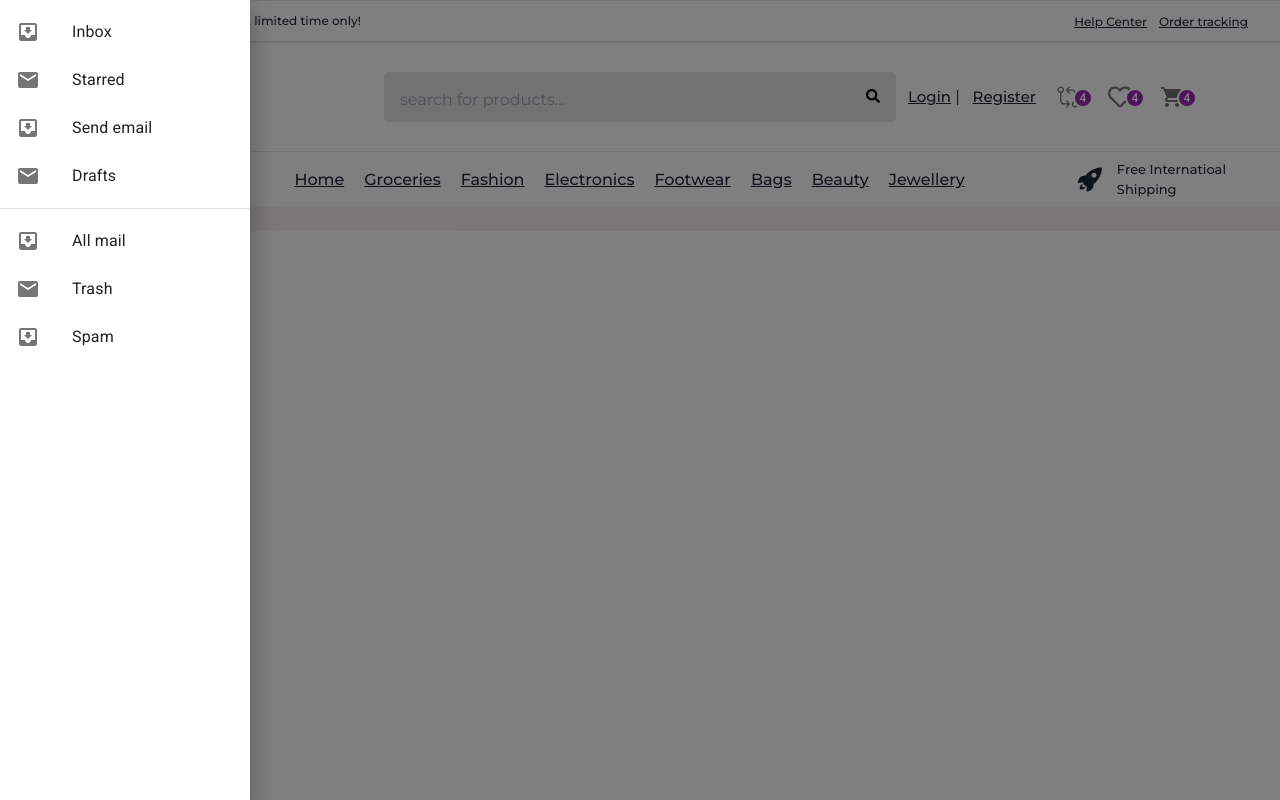
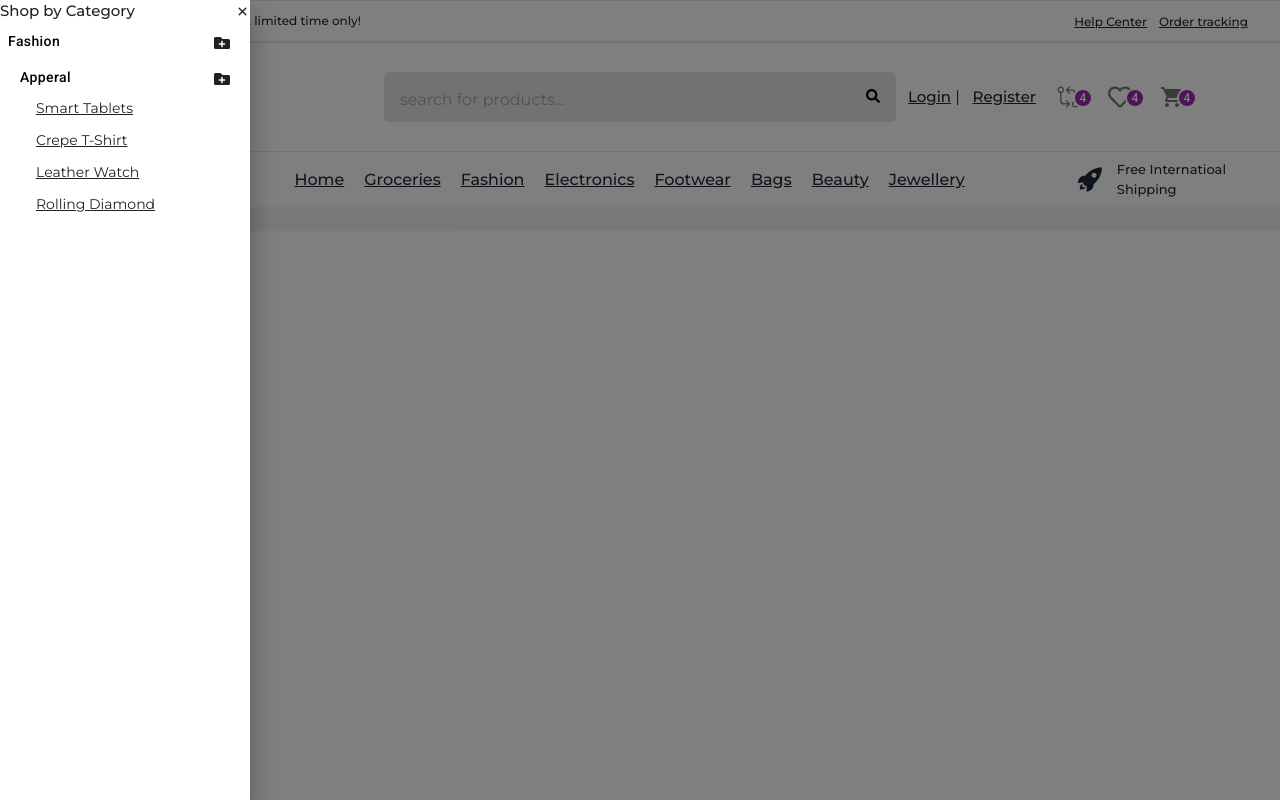
Before and after one commit to anus26/olx-react, a React (Vite) app: page / in a window 1280 px wide. Both pictures are taken after a click on the button "SHOP BY CATEGORIES". Built offline with nearby package versions, Linux system fonts and the light colour scheme; grey boxes are pictures that could not be loaded.

Commit message:
modified

```diff
--- a/src/Components/Header/Navigation/CategoryPanel.jsx
+++ b/src/Components/Header/Navigation/CategoryPanel.jsx
@@ -2,15 +2,9 @@ import {React ,useEffect,useState} from 'react';
 import Box from '@mui/material/Box';
 import Drawer from '@mui/material/Drawer';
 import Button from '@mui/material/Button';
-import List from '@mui/material/List';
-import Divider from '@mui/material/Divider';
-import ListItem from '@mui/material/ListItem';
-import ListItemButton from '@mui/material/ListItemButton';
-import ListItemIcon from '@mui/material/ListItemIcon';
-import ListItemText from '@mui/material/ListItemText';
-import InboxIcon from '@mui/icons-material/MoveToInbox';
-import MailIcon from '@mui/icons-material/Mail';
-
+import { IoClose } from "react-icons/io5";
+import { FaFolderPlus } from "react-icons/fa";
+import { Link } from 'react-router';
 const CategoryPanel = (props) => {
 
     const toggleDrawer = (newOpen) => () => {
@@ -18,32 +12,50 @@ const CategoryPanel = (props) => {
       };
 
 const DrawerList = (
-    <Box sx={{ width: 250 }} role="presentation" onClick={toggleDrawer(false)}>
-      <List>
-        {['Inbox', 'Starred', 'Send email', 'Drafts'].map((text, index) => (
-          <ListItem key={text} disablePadding>
-            <ListItemButton>
-              <ListItemIcon>
-                {index % 2 === 0 ? <InboxIcon /> : <MailIcon />}
-              </ListItemIcon>
-              <ListItemText primary={text} />
-            </ListItemButton>
-          </ListItem>
-        ))}
-      </List>
-      <Divider />
-      <List>
-        {['All mail', 'Trash', 'Spam'].map((text, index) => (
-          <ListItem key={text} disablePadding>
-            <ListItemButton>
-              <ListItemIcon>
-                {index % 2 === 0 ? <InboxIcon /> : <MailIcon />}
-              </ListItemIcon>
-              <ListItemText primary={text} />
-            </ListItemButton>
-          </ListItem>
-        ))}
-      </List>
+    <Box sx={{ width: 250 }} role="presentation " className='categorypanel'>
+        <h3 className='p=3 text-[15px] font-[500] flex items-center justify-between'>Shop by Category <IoClose onClick={toggleDrawer(false)} className='cursor-pointer text-[15px]'/></h3>
+  <div className='scroll'>
+    <ul className='w-full'>
+        <li className='list-none felx items-center relative'>
+          <Link to="/">
+
+           <Button className='w-full !text-left !justify-start px-3 !text-black'>Fashion</Button>
+          </Link>
+            <FaFolderPlus className='absolute top-3 right-5' />
+            <ul className='submenu absolute top-[100%] left-0 w-full pl-3'>
+                <li className='list-none  relative '>
+                    <Link to="/">
+
+                <Button className='w-full !text-left !justify-start px-3 !text-black'>Apperal</Button>
+                    </Link>
+                <FaFolderPlus className='absolute top-3 right-5' />
+            <ul className='submenu absolute top-[100%] left-0 w-full pl-3'>
+                <li className='list-none  relative mb-2'>
+                <Link to="/" className='link w-full !text-left !justify-start !px-3 transition text-[14px]'>Smart Tablets</Link>
+
+                </li>
+                <li className='list-none  relative mb-2'>
+                <Link to="/" className='link w-full !text-left !justify-start !px-3 transition text-[14px]'>Crepe T-Shirt</Link>
+
+                </li>
+                <li className='list-none  relative mb-2 '>
+                <Link to="/" className='link w-full !text-left !justify-start !px-3 transition text-[14px]'>Leather Watch</Link>
+
+                </li>
+                <li className='list-none  relative mb-2 '>
+                <Link to="/" className='link w-full !text-left !justify-start !px-3 transition text-[14px]'>Rolling Diamond</Link>
+
+                </li>
+
+
+            </ul>
+                </li>
+
+
+            </ul>
+        </li>
+    </ul>
+  </div>
     </Box>
   );
 
--- a/src/Components/Header/Navigation/Navigation.jsx
+++ b/src/Components/Header/Navigation/Navigation.jsx
@@ -5,6 +5,7 @@ import { FaAngleDown } from "react-icons/fa";
 import { Link } from 'react-router';
 import { IoIosRocket } from "react-icons/io";
 import CategoryPanel from './CategoryPanel';
+import '../Navigation/Styles.css';
 const Navigation = () => {
     const [isopencatpanel ,setIsOpenCatPanel]=useState(false)
     const openCategoryPanel=()=>{
@@ -17,7 +18,7 @@ const Navigation = () => {
   <nav className='py-2'>
     <div className='container flex items-center  justify-end gap-8'>
         <div className='col_1 w-[20%] '>
-     <Button className='!text-black gap-2 ' onClick={openCategoryPanel}><RiMenu2Fill  />Shop By Categories<FaAngleDown  className=' font-bold'/></Button>
+     <Button className='!text-black gap-2 ' onClick={openCategoryPanel}><RiMenu2Fill  />Shop By Categories<FaAngleDown  className=' font-bold text-[13px] m1-auto'/></Button>
         </div>
         <div className='col_2 w-[65%]'>
 
--- a/src/Components/Header/Navigation/Styles.css
+++ b/src/Components/Header/Navigation/Styles.css
@@ -0,0 +1 @@
+.categorypanel button {text-transform: capitalize !important;}
```
